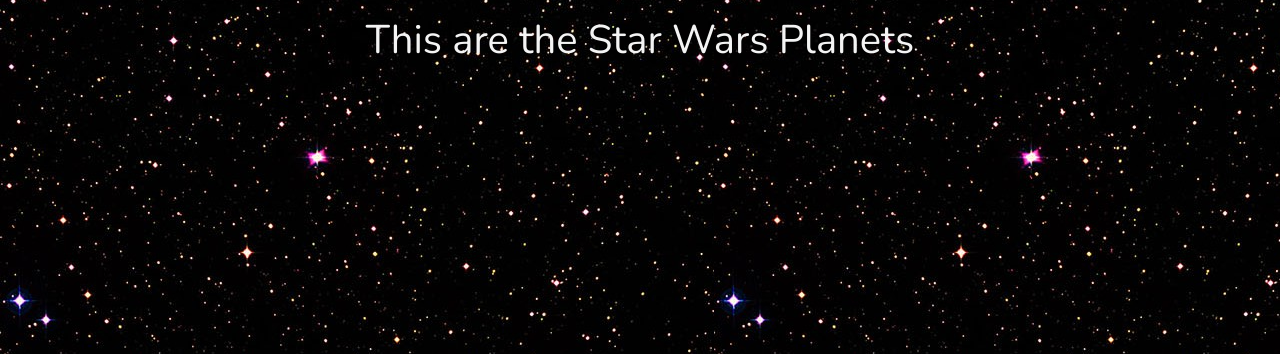
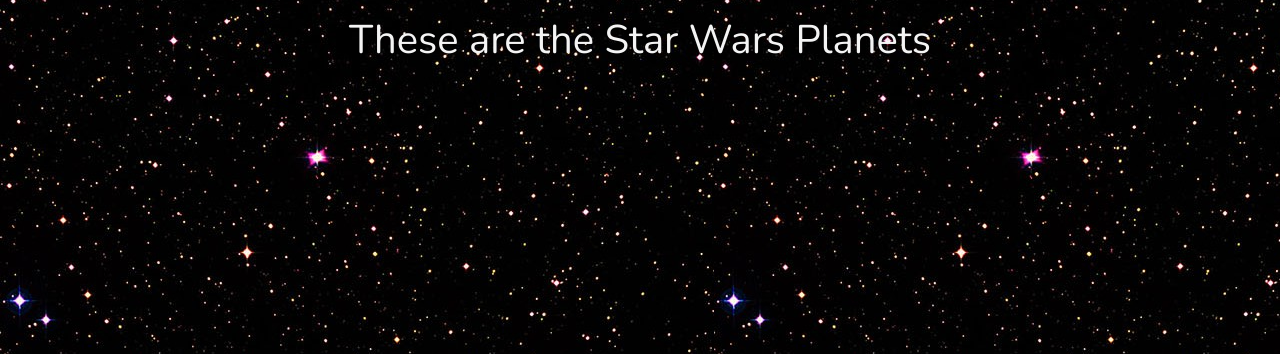
Before and after one commit to fematarazzo/star_wars_app, a Rails app: page /planets in a window 1280 px wide. Shown: the part 66-420 px from the top of the page. Run offline with Rails 7, Linux system fonts and the light colour scheme; data that the repository does not hold is empty; style sheets or scripts are compiled from the project's sources; parts of the project's set-up code (start-up, migrations or seed data) failed here and were passed over; some libraries are stand-ins or nearby versions.

Commit message:
index page adjustments

```diff
--- a/app/views/planets/index.html.erb
+++ b/app/views/planets/index.html.erb
@@ -1,6 +1,6 @@
 <div class="row justify-content-center">
   <h1>
-    This are the Star Wars Planets
+    These are the Star Wars Planets
   </h1>
 </div>
 <div class="row justify-content-center">
--- a/app/views/species/index.html.erb
+++ b/app/views/species/index.html.erb
@@ -1,6 +1,6 @@
 <div class="row justify-content-center">
   <h1>
-    This are the Star Wars Species
+    These are the Star Wars Species
   </h1>
 </div>
 <div class="row justify-content-center">
--- a/app/views/starships/index.html.erb
+++ b/app/views/starships/index.html.erb
@@ -1,6 +1,6 @@
 <div class="row justify-content-center">
   <h1>
-    This are the Star Wars Starships
+    These are the Star Wars Starships
   </h1>
 </div>
 <div class="row justify-content-center">
```
